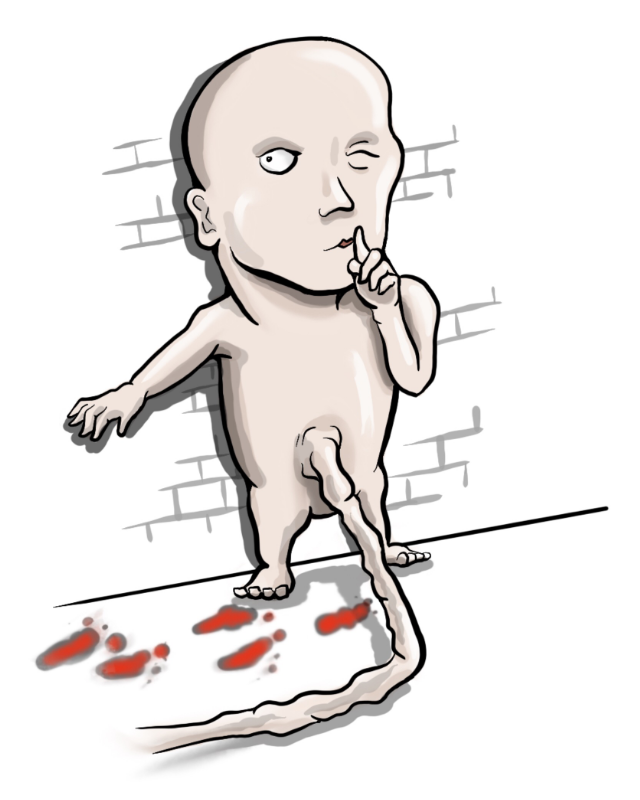
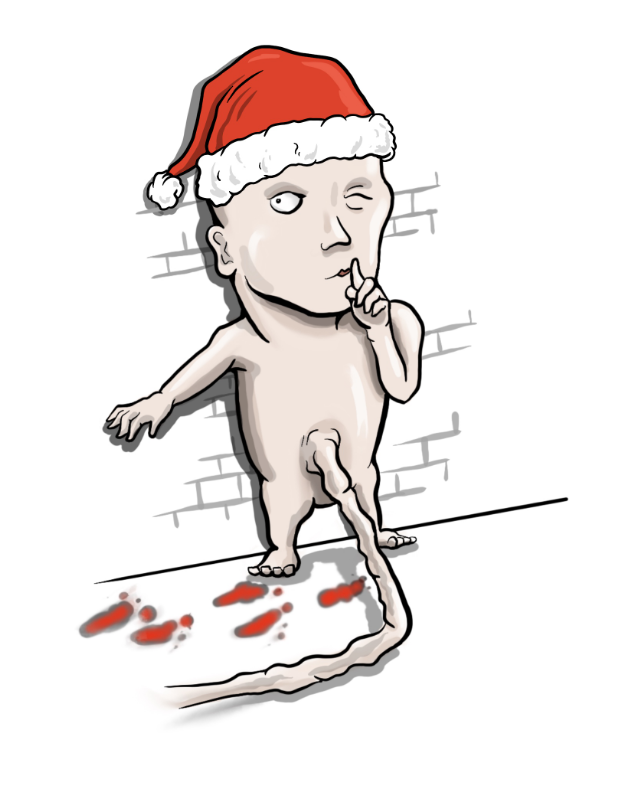
Before and after one commit to davidmine/sneakyfetus, a plain HTML site: page index.html in a window 1280 px wide. Shown: the whole page, without its empty margins (231-871 px from the left). Drawn offline with Linux system fonts and the light colour scheme.

Commit message:
DHM - santa fetus

```diff
--- a/index.html
+++ b/index.html
@@ -1,10 +1,10 @@
 <html>
 	<head>
-		<link rel="icon" type="image/ico" href="/images/sneakyfetus.jpg">
+		<link rel="icon" type="image/ico" href="/images/santafetus.jpg">
 	</head>
 	<body>
 		<div style="width:1000px; margin:auto">
-			<img style="height:100%;" src="/images/sneakyfetus.jpg" />
+			<img style="height:100%;" src="/images/santafetus.jpg" />
 		</div>
 	</body>
 </html>
```
Also changed, not shown: images/santafetus.jpg (added).
